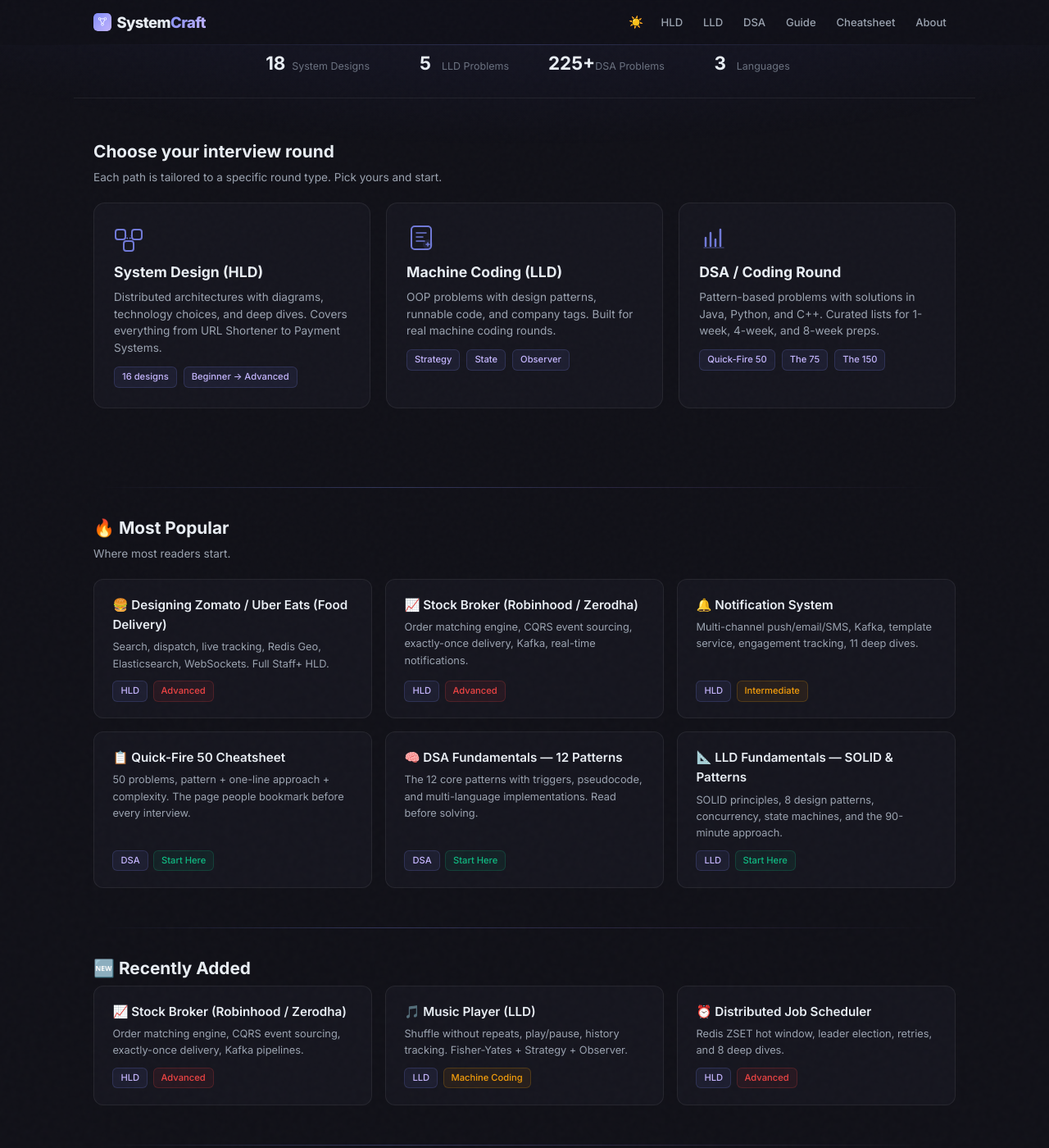
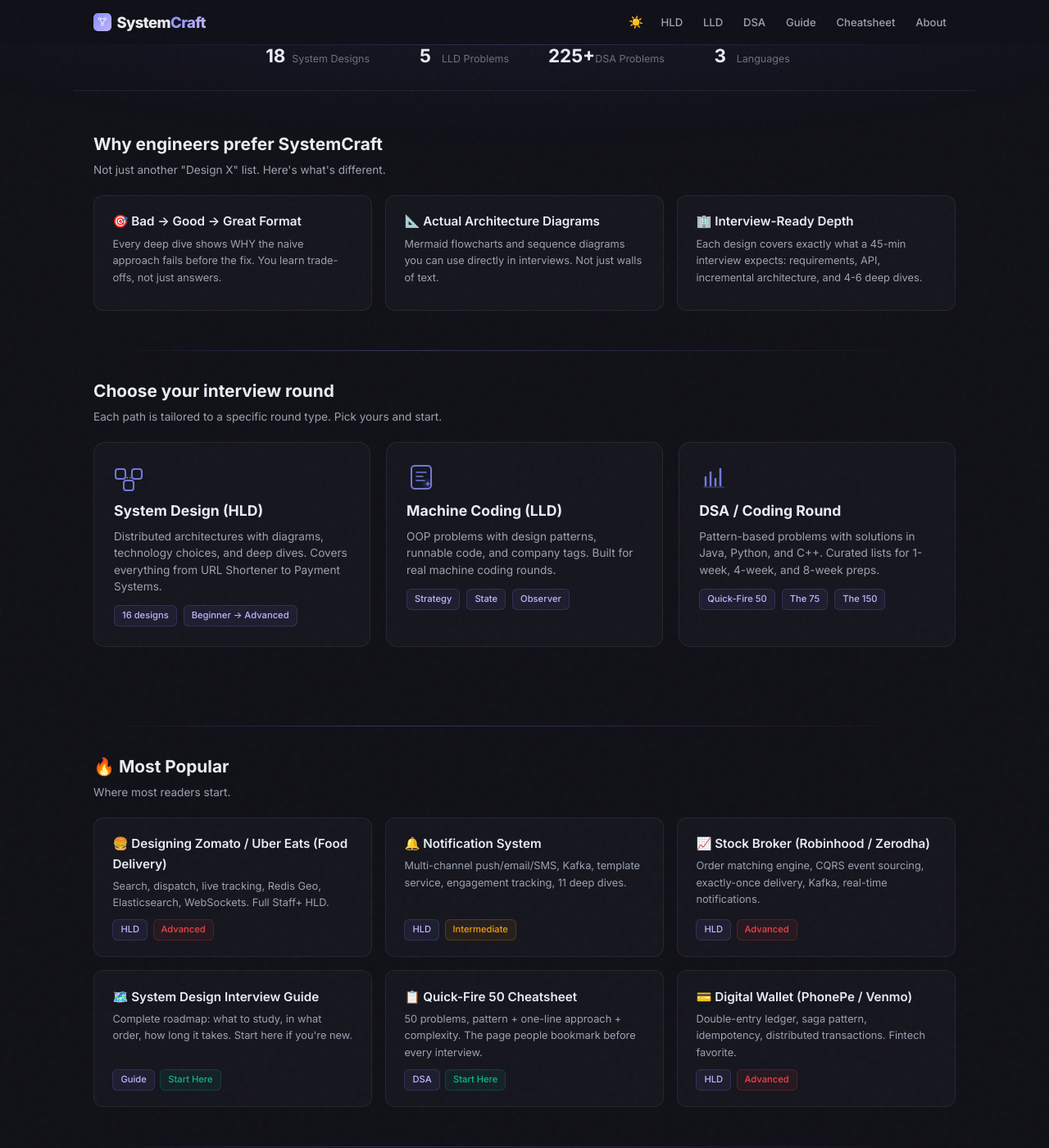
Before and after one commit to iluzn/HLD-Designs, a Jekyll site: the page built from index.html, in a window 1280 px wide and 1400 px high, scrolled down 573 px. Shown: the whole window at 82% size. Built offline with Jekyll 4.4.1, drawn with Linux system fonts in a browser that asks for light colours; some of the changed text lies outside the part shown.

Commit message:
landing page refresh: new hero CTA to guide, add value prop section, fix duplicate cards, update popular section

```diff
--- a/index.html
+++ b/index.html
@@ -236,16 +236,16 @@
 <section class="hero">
     <div class="hero-badge-line">For engineers interviewing at Amazon, Google, Meta, Uber, Stripe & startups</div>
     <h1>System Design Prep That <em>Actually Works</em></h1>
-    <p>Production-grade HLD, machine coding, and DSA — with architecture diagrams, deep dives, and the patterns interviewers test. Trusted by 2,000+ engineers.</p>
-    <a class="hero-cta" href="/hld">Start with the Most-Asked Design →</a>
-    <div class="hero-sub">Free &middot; No signup &middot; New designs weekly &middot; <a href="/system-design-interview-guide" style="color:var(--accent);text-decoration:none;">📖 Interview Prep Guide</a></div>
+    <p>Production-grade HLD, machine coding, and DSA — with architecture diagrams, deep dives, and the trade-offs interviewers actually test.</p>
+    <a class="hero-cta" href="/system-design-interview-guide">Start Your Prep Roadmap →</a>
+    <div class="hero-sub">Free &middot; No signup &middot; New designs weekly</div>
 
     <!-- Preview card — shows what you get -->
-    <a href="/hld/Zomato" class="hero-preview">
+    <a href="/hld/Uber" class="hero-preview">
         <div class="preview-card">
-            <span class="preview-badge">Most Popular</span>
-            <strong>🍔 Design Zomato / Uber Eats — Food Delivery</strong>
-            <span class="preview-topics">Elasticsearch · Redis Geo · Live Tracking · Dispatch</span>
+            <span class="preview-badge">New</span>
+            <strong>🚗 Design Uber / Lyft — Ride Sharing Platform</strong>
+            <span class="preview-topics">Redis Geo · WebSocket · Distributed Locking · Surge Pricing · H3</span>
         </div>
     </a>
 </section>
@@ -256,6 +256,26 @@
     <div class="stat"><strong>5</strong><span>LLD Problems</span></div>
     <div class="stat"><strong>225+</strong><span>DSA Problems</span></div>
     <div class="stat"><strong>3</strong><span>Languages</span></div>
+</div>
+
+<!-- WHY THIS SITE — value proposition -->
+<div class="section">
+    <div class="section-title">Why engineers prefer SystemCraft</div>
+    <div class="section-sub">Not just another "Design X" list. Here's what's different.</div>
+    <div class="popular">
+        <div class="pop-card" style="cursor:default;">
+            <h4>🎯 Bad → Good → Great Format</h4>
+            <p>Every deep dive shows WHY the naive approach fails before the fix. You learn trade-offs, not just answers.</p>
+        </div>
+        <div class="pop-card" style="cursor:default;">
+            <h4>📐 Actual Architecture Diagrams</h4>
+            <p>Mermaid flowcharts and sequence diagrams you can use directly in interviews. Not just walls of text.</p>
+        </div>
+        <div class="pop-card" style="cursor:default;">
+            <h4>🏢 Interview-Ready Depth</h4>
+            <p>Each design covers exactly what a 45-min interview expects: requirements, API, incremental architecture, and 4-6 deep dives.</p>
+        </div>
+    </div>
 </div>
 
 <!-- PICK YOUR PATH — guided entry points -->
@@ -296,30 +316,30 @@
             <p>Search, dispatch, live tracking, Redis Geo, Elasticsearch, WebSockets. Full Staff+ HLD.</p>
             <div class="meta"><span class="tag">HLD</span><span class="tag tag-difficulty-hard">Advanced</span></div>
         </a>
+        <a class="pop-card" href="/hld/NotificationSystem">
+            <h4>🔔 Notification System</h4>
+            <p>Multi-channel push/email/SMS, Kafka, template service, engagement tracking, 11 deep dives.</p>
+            <div class="meta"><span class="tag">HLD</span><span class="tag tag-difficulty-medium">Intermediate</span></div>
+        </a>
         <a class="pop-card" href="/hld/StockBroker">
             <h4>📈 Stock Broker (Robinhood / Zerodha)</h4>
             <p>Order matching engine, CQRS event sourcing, exactly-once delivery, Kafka, real-time notifications.</p>
             <div class="meta"><span class="tag">HLD</span><span class="tag tag-difficulty-hard">Advanced</span></div>
         </a>
-        <a class="pop-card" href="/hld/NotificationSystem">
-            <h4>🔔 Notification System</h4>
-            <p>Multi-channel push/email/SMS, Kafka, template service, engagement tracking, 11 deep dives.</p>
-            <div class="meta"><span class="tag">HLD</span><span class="tag tag-difficulty-medium">Intermediate</span></div>
+        <a class="pop-card" href="/system-design-interview-guide">
+            <h4>🗺️ System Design Interview Guide</h4>
+            <p>Complete roadmap: what to study, in what order, how long it takes. Start here if you're new.</p>
+            <div class="meta"><span class="tag">Guide</span><span class="tag tag-difficulty-easy">Start Here</span></div>
         </a>
         <a class="pop-card" href="/cheatsheet">
             <h4>📋 Quick-Fire 50 Cheatsheet</h4>
             <p>50 problems, pattern + one-line approach + complexity. The page people bookmark before every interview.</p>
             <div class="meta"><span class="tag">DSA</span><span class="tag tag-difficulty-easy">Start Here</span></div>
         </a>
-        <a class="pop-card" href="/dsa-fundamentals">
-            <h4>🧠 DSA Fundamentals — 12 Patterns</h4>
-            <p>The 12 core patterns with triggers, pseudocode, and multi-language implementations. Read before solving.</p>
-            <div class="meta"><span class="tag">DSA</span><span class="tag tag-difficulty-easy">Start Here</span></div>
-        </a>
-        <a class="pop-card" href="/lld-fundamentals">
-            <h4>📐 LLD Fundamentals — SOLID & Patterns</h4>
-            <p>SOLID principles, 8 design patterns, concurrency, state machines, and the 90-minute approach.</p>
-            <div class="meta"><span class="tag">LLD</span><span class="tag tag-difficulty-easy">Start Here</span></div>
+        <a class="pop-card" href="/hld/DigitalWallet">
+            <h4>💳 Digital Wallet (PhonePe / Venmo)</h4>
+            <p>Double-entry ledger, saga pattern, idempotency, distributed transactions. Fintech favorite.</p>
+            <div class="meta"><span class="tag">HLD</span><span class="tag tag-difficulty-hard">Advanced</span></div>
         </a>
     </div>
 </div>
@@ -328,20 +348,20 @@
 <div class="section">
     <div class="section-title">🆕 Recently Added</div>
     <div class="popular">
-        <a class="pop-card" href="/hld/StockBroker">
-            <h4>📈 Stock Broker (Robinhood / Zerodha)</h4>
-            <p>Order matching engine, CQRS event sourcing, exactly-once delivery, Kafka pipelines.</p>
+        <a class="pop-card" href="/hld/Uber">
+            <h4>🚗 Design Uber / Lyft (Ride Sharing)</h4>
+            <p>Real-time matching, Redis Geo sharding, surge pricing with H3 hexagons, WebSocket tracking.</p>
+            <div class="meta"><span class="tag">HLD</span><span class="tag tag-difficulty-hard">Advanced</span></div>
+        </a>
+        <a class="pop-card" href="/hld/BookMyShow">
+            <h4>🎬 Design BookMyShow / Ticketmaster</h4>
+            <p>Seat locking, concurrent booking, distributed transactions, payment orchestration.</p>
             <div class="meta"><span class="tag">HLD</span><span class="tag tag-difficulty-hard">Advanced</span></div>
         </a>
         <a class="pop-card" href="/lld/MusicPlayer">
             <h4>🎵 Music Player (LLD)</h4>
             <p>Shuffle without repeats, play/pause, history tracking. Fisher-Yates + Strategy + Observer.</p>
             <div class="meta"><span class="tag">LLD</span><span class="tag tag-difficulty-medium">Machine Coding</span></div>
-        </a>
-        <a class="pop-card" href="/hld/JobScheduler">
-            <h4>⏰ Distributed Job Scheduler</h4>
-            <p>Redis ZSET hot window, leader election, retries, and 8 deep dives.</p>
-            <div class="meta"><span class="tag">HLD</span><span class="tag tag-difficulty-hard">Advanced</span></div>
         </a>
     </div>
 </div>
```
